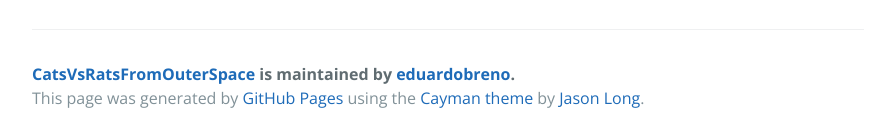
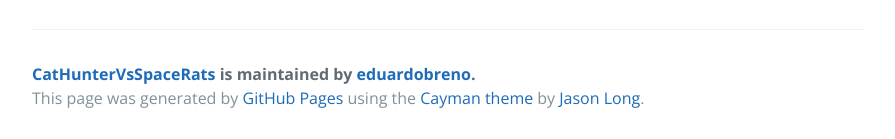
Before and after one commit to eduardobreno/CatHunterVsSpaceRats, a plain HTML site: page index.html in a window 1280 px wide. Shown: the part 1933-2072 px from the top of the page, without its empty margins (192-1087 px from the left). Drawn offline with nearby package versions, Linux system fonts and the light colour scheme.

Commit message:
ajuste de links

```diff
--- a/index.html
+++ b/index.html
@@ -13,9 +13,9 @@
     <section class="page-header">
       <h1 class="project-name">CatHunter Vs SpaceRats</h1>
       <h2 class="project-tagline">Releitura do Jogo Duck Hunt do  NES de 1984</h2>
-      <a href="https://github.com/eduardobreno/CatsVsRatsFromOuterSpace" class="btn">View on GitHub</a>
-      <a href="https://github.com/eduardobreno/CatsVsRatsFromOuterSpace/zipball/master" class="btn">Download .zip</a>
-      <a href="https://github.com/eduardobreno/CatsVsRatsFromOuterSpace/tarball/master" class="btn">Download .tar.gz</a>
+      <a href="https://github.com/eduardobreno/CatHunterVsSpaceRats" class="btn">View on GitHub</a>
+      <a href="https://github.com/eduardobreno/CatHunterVsSpaceRats/zipball/master" class="btn">Download .zip</a>
+      <a href="https://github.com/eduardobreno/CatHunterVsSpaceRats/tarball/master" class="btn">Download .tar.gz</a>
     </section>
 
     <section class="main-content">
@@ -38,7 +38,7 @@
 <p><a href='https://www.facebook.com/aecio.jorge?fref=ts'>Aecio Jorge</a>, <a href='https://www.facebook.com/eduardobreno'>Eduardo Breno</a>, <a href="https://www.facebook.com/yasmim.barreto?fref=ts">Yasmim Barreto</a></p>
 
       <footer class="site-footer">
-        <span class="site-footer-owner"><a href="https://github.com/eduardobreno/CatsVsRatsFromOuterSpace">CatsVsRatsFromOuterSpace</a> is maintained by <a href="https://github.com/eduardobreno">eduardobreno</a>.</span>
+        <span class="site-footer-owner"><a href="https://github.com/eduardobreno/CatHunterVsSpaceRats">CatHunterVsSpaceRats</a> is maintained by <a href="https://github.com/eduardobreno">eduardobreno</a>.</span>
 
         <span class="site-footer-credits">This page was generated by <a href="https://pages.github.com">GitHub Pages</a> using the <a href="https://github.com/jasonlong/cayman-theme">Cayman theme</a> by <a href="https://twitter.com/jasonlong">Jason Long</a>.</span>
       </footer>
```
